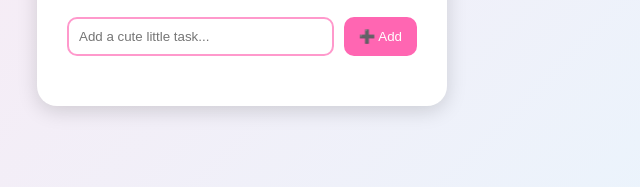
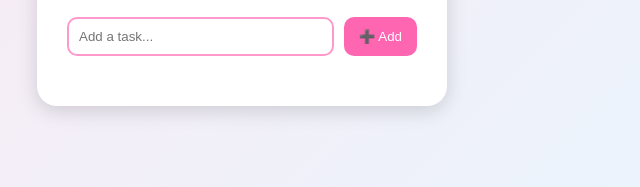
Before and after one commit to shivanisri10/todo-list, a plain HTML site: page index.html in a window 1280 px wide. Shown: the part 412-599 px from the top of the page, 398-1038 px from the left. Drawn offline with Linux system fonts and the light colour scheme.

Commit message:
Update index.html

```diff
--- a/index.html
+++ b/index.html
@@ -11,7 +11,7 @@
     <h1>🌸 Shivani's To-Do List 🌸</h1>
 
     <div class="input-section">
-      <input type="text" id="taskInput" placeholder="Add a cute little task...">
+      <input type="text" id="taskInput" placeholder="Add a task...">
       <button onclick="addTask()">➕ Add</button>
     </div>
 
```
